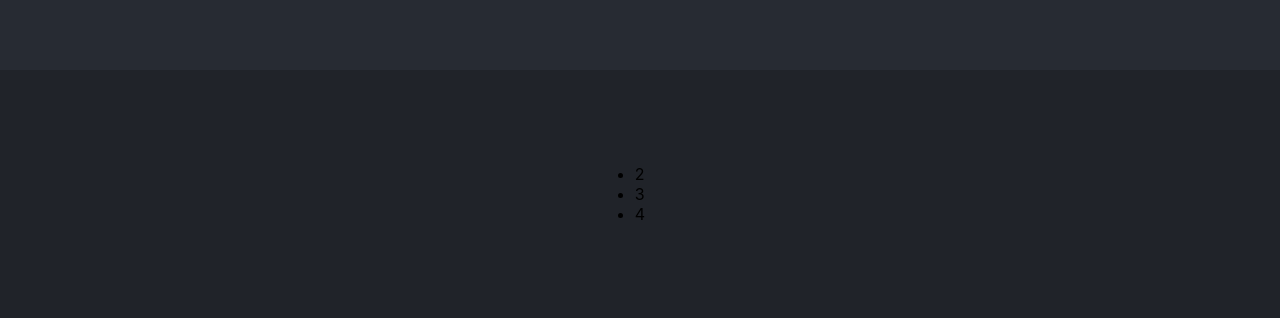
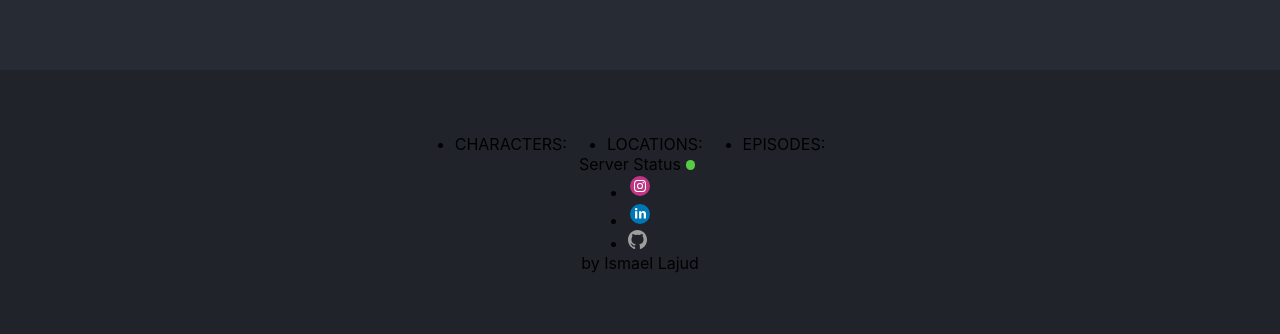
Before and after one commit to IsmaelLajud2/RickAndMorty, a React (Vite) app: page / in a window 1280 px wide. Shown: the part 873-1207 px from the top of the page. Built offline with nearby package versions, Linux system fonts and the light colour scheme; no server answers.

Commit message:
actualizando

```diff
--- a/src/Components/Footer.jsx
+++ b/src/Components/Footer.jsx
@@ -1,13 +1,32 @@
 import '../Styles/FooterStyles.css'
+import SvgIconGIT from './SvgIconGIT'
+import SvgIconInstagram from './SvgIconInstagram'
+import SVGIconLinkeding from './SVGIconLinkeding'
 
 const Footer = () => {
   return (
    <footer className='footer-container'>
-    <ul>
-        <li>2</li>
-        <li>3</li>
-        <li>4</li>
+    <div className='info-container'>
+
+
+    <ul className='footer-ul'>
+        <li className='li-container'>CHARACTERS:</li>
+        <li className='li-container'>LOCATIONS:</li>
+        <li className='li-container'>EPISODES:</li>
     </ul>
+    <span className='server-text'>Server Status <span className='server-icon'></span></span>
+    </div>
+    <div className='social-mediacontainer'></div>
+      <ul className='social-medialist'>
+        <li className='social-media-icon'><SvgIconInstagram/></li>
+        <li className='social-media-icon'><SVGIconLinkeding/></li>
+        <li className='social-media-icon'><SvgIconGIT/></li>
+      </ul>
+      <div/>
+
+    <div>
+      <span>by Ismael Lajud </span>
+    </div>
    </footer>
   )
 }
--- /dev/null
+++ b/src/Components/SVGIconLinkeding.jsx
@@ -0,0 +1,19 @@
+const SVGIconLinkeding = (props) => (
+  <svg
+    xmlns="http://www.w3.org/2000/svg"
+    width={24}
+    height={24}
+    fill="none"
+    viewBox="0 0 48 48"
+    {...props}
+  >
+    <circle cx={24} cy={24} r={20} fill="#0077B5" />
+    <path
+      fill="#fff"
+      fillRule="evenodd"
+      d="M18.775 14.284c0 1.245-.948 2.253-2.43 2.253-1.426 0-2.374-1.008-2.344-2.253-.03-1.306.918-2.284 2.372-2.284 1.454 0 2.373.978 2.402 2.284ZM14.12 32.819V18.316h4.507v14.502H14.12v.001ZM22.24 22.945c0-1.81-.06-3.352-.12-4.627h3.915l.208 1.987h.09c.592-.92 2.075-2.312 4.477-2.312 2.965 0 5.19 1.957 5.19 6.226v8.602h-4.508v-8.037c0-1.87-.652-3.144-2.283-3.144-1.246 0-1.987.86-2.283 1.69-.119.297-.178.711-.178 1.127v8.364h-4.507v-9.876h-.002Z"
+      clipRule="evenodd"
+    />
+  </svg>
+)
+export default SVGIconLinkeding
--- /dev/null
+++ b/src/Components/SvgIconGIT.jsx
@@ -0,0 +1,17 @@
+const SvgComponentGIT = (props) => (
+  <svg
+    xmlns="http://www.w3.org/2000/svg"
+    width={19}
+    height={19}
+    viewBox="0 0 20 20"
+    {...props}
+  >
+    <title>{"github [#142]"}</title>
+    <path
+      fill="#9e9e9e"
+      fillRule="evenodd"
+      d="M10 0c5.523 0 10 4.59 10 10.253 0 4.529-2.862 8.371-6.833 9.728-.507.101-.687-.219-.687-.492 0-.338.012-1.442.012-2.814 0-.956-.32-1.58-.679-1.898 2.227-.254 4.567-1.121 4.567-5.059 0-1.12-.388-2.034-1.03-2.752.104-.259.447-1.302-.098-2.714 0 0-.838-.275-2.747 1.051A9.396 9.396 0 0 0 10 4.958a9.375 9.375 0 0 0-2.503.345C5.586 3.977 4.746 4.252 4.746 4.252c-.543 1.412-.2 2.455-.097 2.714-.639.718-1.03 1.632-1.03 2.752 0 3.928 2.335 4.808 4.556 5.067-.286.256-.545.708-.635 1.371-.57.262-2.018.715-2.91-.852 0 0-.529-.985-1.533-1.057 0 0-.975-.013-.068.623 0 0 .655.315 1.11 1.5 0 0 .587 1.83 3.369 1.21.005.857.014 1.665.014 1.909 0 .271-.184.588-.683.493C2.865 18.627 0 14.783 0 10.253 0 4.59 4.478 0 10 0"
+    />
+  </svg>
+)
+export default SvgComponentGIT
--- /dev/null
+++ b/src/Components/SvgIconInstagram.jsx
@@ -0,0 +1,21 @@
+const SvgIconInstagram = (props) => (
+  <svg
+    xmlns="http://www.w3.org/2000/svg"
+    width={24}
+    height={24}
+    fill="none"
+    viewBox="0 0 48 48"
+    {...props}
+  >
+    <circle cx={24} cy={24} r={20} fill="#C13584" />
+    <path
+      fill="#fff"
+      d="M24 14.162c3.204 0 3.584.012 4.849.07 1.17.054 1.805.249 2.228.413.56.218.96.478 1.38.898.42.42.68.82.898 1.38.164.423.36 1.058.413 2.228.058 1.265.07 1.645.07 4.849s-.012 3.584-.07 4.849c-.053 1.17-.249 1.805-.413 2.228-.218.56-.478.96-.898 1.38-.42.42-.82.68-1.38.898-.423.164-1.058.36-2.228.413-1.265.057-1.645.07-4.849.07s-3.584-.013-4.849-.07c-1.17-.054-1.805-.249-2.228-.413a3.718 3.718 0 0 1-1.38-.898c-.42-.42-.68-.82-.898-1.38-.164-.423-.36-1.058-.413-2.228-.058-1.265-.07-1.645-.07-4.85 0-3.203.012-3.583.07-4.848.054-1.17.249-1.805.413-2.228.218-.56.478-.96.898-1.38.42-.42.82-.68 1.38-.898.423-.164 1.058-.36 2.228-.413 1.265-.058 1.645-.07 4.849-.07ZM24 12c-3.259 0-3.668.014-4.948.072-1.277.059-2.15.261-2.912.558a5.88 5.88 0 0 0-2.126 1.384 5.88 5.88 0 0 0-1.384 2.126c-.297.763-.5 1.635-.558 2.912C12.014 20.332 12 20.741 12 24c0 3.259.014 3.668.072 4.948.059 1.277.261 2.15.558 2.912.307.79.717 1.459 1.384 2.126a5.88 5.88 0 0 0 2.126 1.384c.763.297 1.635.5 2.912.558 1.28.058 1.689.072 4.948.072 3.259 0 3.668-.014 4.948-.072 1.277-.059 2.15-.261 2.912-.558a5.88 5.88 0 0 0 2.126-1.384 5.882 5.882 0 0 0 1.384-2.126c.297-.763.5-1.635.558-2.912.058-1.28.072-1.689.072-4.948 0-3.259-.014-3.668-.072-4.948-.058-1.277-.261-2.15-.558-2.912a5.881 5.881 0 0 0-1.384-2.126 5.88 5.88 0 0 0-2.125-1.384c-.764-.297-1.636-.5-2.913-.558C27.668 12.014 27.259 12 24 12Z"
+    />
+    <path
+      fill="#fff"
+      d="M24.006 17.843a6.162 6.162 0 1 0 0 12.324 6.162 6.162 0 0 0 0-12.324Zm0 10.162a4 4 0 1 1 0-8 4 4 0 0 1 0 8ZM31.85 17.596a1.44 1.44 0 1 1-2.88 0 1.44 1.44 0 0 1 2.88 0Z"
+    />
+  </svg>
+)
+export default SvgIconInstagram
--- a/src/Styles/FooterStyles.css
+++ b/src/Styles/FooterStyles.css
@@ -2,8 +2,41 @@
     display: flex;
     align-items: center;
     justify-content: center;
+    flex-direction: row;
     min-height: calc(120px);
     width: 100%;
     background-color: rgb(32, 35, 41);
     padding: 4rem 0 4rem 0;
+    flex-flow: column;
 }
+
+.server-icon {
+    height: 0.6rem;
+    width: 0.6rem;
+    margin-right: 0.375rem;
+    background: rgb(85, 204, 68);
+    border-radius: 50%;
+    display: inline-block;
+}
+
+.info-container {
+    display: flex;
+    justify-content: center;
+    align-items: center;
+    flex-flow: column;
+}
+
+.footer-ul {
+    display: flex;
+    margin: 0 10px 0 10px;
+    gap: 10;
+}
+
+.social-medialist {
+    display: flex;
+    flex-direction: column;
+}
+
+.li-container {
+    margin: 0 20px 0 20px
+}
```
Also changed, not shown: public/github-svgrepo-com (1).svg (added).
